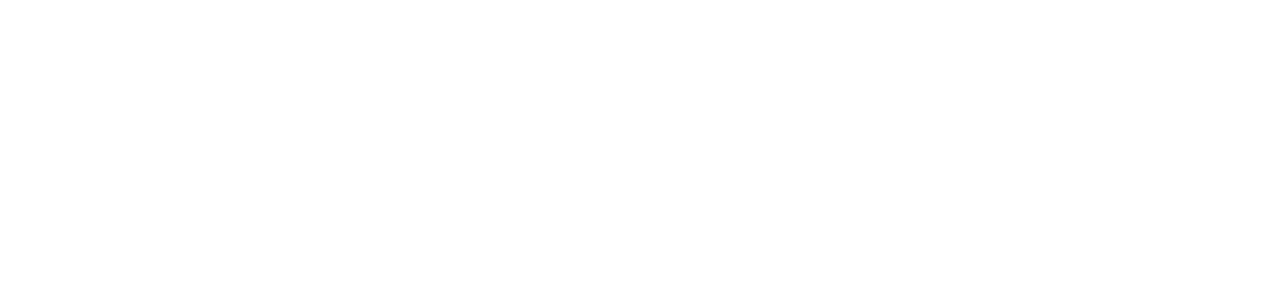
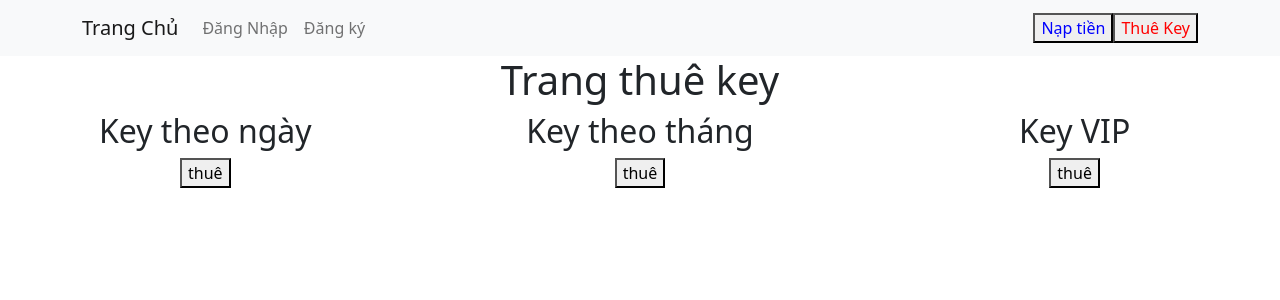
Before and after one commit to mrdunghr/FE_Mulan, a React (Create React App) app: page /thue-keys in a window 1280 px wide. Before the commit this address had no page. Shown: the top 300 px of the page. Built offline with nearby package versions, Linux system fonts and the light colour scheme.

Commit message:
thêm trang tạo key

```diff
--- a/src/App.js
+++ b/src/App.js
@@ -7,6 +7,7 @@
 import HomeDetailsLayout from "./component/page/HomeDetailsLayout";
 import MainDetails from "./component/page/MainDetails";
 import MainDetailsListKey from "./component/page/MainDetailsListKey";
+import ThueKeys from "./component/page/ThueKeys";
 
 function App() {
 
@@ -17,6 +18,7 @@
                 <Route path="/login" element={<LoginPage/>}/>
                 <Route path="/register" element={<RegisterPage/>}/>
                 <Route path="/nap-tien" element={<Naptien/>}/>
+                <Route path="/thue-keys" element={<ThueKeys/>}/>
                 <Route path="/home-details-layout" element={<HomeDetailsLayout/>}/>
                     <Route path="/main-details" element={<MainDetails/>}></Route>
                     <Route path="/main-details-list-keys" element={<MainDetailsListKey/>}></Route>
--- a/src/api/api_call.js
+++ b/src/api/api_call.js
@@ -55,7 +55,7 @@
     try {
         const response = await axios.get(BASE_URL + `/api/v1/customers/check-active/${username}`);
         const isActive = response.data; // Nhận kết quả từ phản hồi (một giá trị Boolean)
-        console.log(isActive)
+        console.log("Tài khoản đang được kích hoạt: ", isActive)
 
         if (isActive) {
             // Tài khoản đã được kích hoạt, thực hiện các thao tác khi tài khoản có hiệu lực
--- a/src/component/Header.js
+++ b/src/component/Header.js
@@ -81,7 +81,11 @@
                     </ul>
                 </div>
                 <Link to="/nap-tien">
-                    <span className="nav-link" style={{color: "blue"}}>Nạp tiền</span>
+                    <button style={{color: "blue"}}>Nạp tiền</button>
+                </Link>
+
+                <Link to="/thue-keys">
+                    <button style={{color: "red"}}>Thuê Key</button>
                 </Link>
             </div>
         </nav>
--- /dev/null
+++ b/src/component/page/ThueKeys.js
@@ -0,0 +1,112 @@
+import React, {useEffect, useState} from "react";
+import Header from "../Header";
+import Swal from "sweetalert2";
+import {useNavigate} from "react-router-dom";
+
+export default function ThueKeys() {
+    const [userInfo, setUserInfo] = useState(null);
+    const navigate = useNavigate();
+
+    useEffect(() => {
+        //kiểm tra xem đã đăng nhập chưa
+        const storedUserInfo = localStorage.getItem("userInfo");
+        if (storedUserInfo) {
+            const parsedUserInfo = JSON.parse(storedUserInfo);
+            setUserInfo(parsedUserInfo);
+        }
+    }, []);
+
+    const handleInfoKeyDate = () => {
+        Swal.fire({
+            position: 'center',
+            icon: 'success',
+            title: 'Key thuê theo từng ngày',
+            showConfirmButton: false,
+            timer: 0,
+            allowOutsideClick: true, //đóng thông báo khi click ra ngoài
+        })
+    };
+    const handleInfoKeyMonth = () => {
+        Swal.fire({
+            position: 'center',
+            icon: 'success',
+            title: 'Key theo tháng, ngày này thời điểm này tháng sau sẽ hết hạn',
+            showConfirmButton: false,
+            timer: 0,
+            allowOutsideClick: true, //đóng thông báo khi click ra ngoài
+        })
+    };
+    const handleInfoKeyVip = () => {
+        Swal.fire({
+            position: 'center',
+            icon: 'success',
+            title: 'Key Vip này không giới hạn sử dụng, không giới hạn máy, liên hệ ADMIN',
+            showConfirmButton: false,
+            timer: 0,
+            allowOutsideClick: true, //đóng thông báo khi click ra ngoài
+        })
+    };
+
+    const handleRentKey = () => {
+        if (!userInfo) {
+            // Kiểm tra nếu chưa đăng nhập
+            Swal.fire({
+                position: "center",
+                icon: "warning",
+                title: "Bạn chưa đăng nhập",
+                showConfirmButton: false,
+                timer: 2000,
+                allowOutsideClick: true, // Cho phép đóng thông báo khi click ra ngoài
+            });
+            navigate('/login');
+        } else {
+            // Đã đăng nhập, cho phép thuê key
+            const newKey = "Mã key mới";
+            const updatedUserInfo = { ...userInfo }; // tạo một bản sao của userInfo
+            updatedUserInfo.keyGens.push(newKey); // thêm key mới vào danh sách keyGens
+
+            // Cập nhật đối tượng userInfo
+            setUserInfo(updatedUserInfo);
+
+            // Lưu đối tượng userInfo đã cập nhật vào Local Storage
+            localStorage.setItem('userInfo', JSON.stringify(updatedUserInfo));
+
+            Swal.fire({
+                position: "center",
+                icon: "success",
+                title: "Key đã được thuê",
+                showConfirmButton: false,
+                timer: 2000,
+                allowOutsideClick: true, // Đóng thông báo khi click ra ngoài
+            });
+            console.log(updatedUserInfo);
+        }
+    };
+
+    return (
+        <>
+            <Header />
+            <h1>Trang thuê key</h1>
+            <div className="row">
+                <div className="col-md-4">
+                    <div>
+                        <h2 onClick={handleInfoKeyDate}>Key theo ngày</h2>
+                    </div>
+                    <button onClick={handleRentKey}>thuê</button>
+                </div>
+                <div className="col-md-4">
+                    <div>
+                        <h2 onClick={handleInfoKeyMonth}>Key theo tháng</h2>
+                    </div>
+                    <button onClick={handleRentKey}>thuê</button>
+                </div>
+                <div className="col-md-4">
+                    <div>
+                        <h2 onClick={handleInfoKeyVip}>Key VIP</h2>
+                    </div>
+                    <button onClick={handleRentKey}>thuê</button>
+                </div>
+            </div>
+        </>
+    );
+}
```
